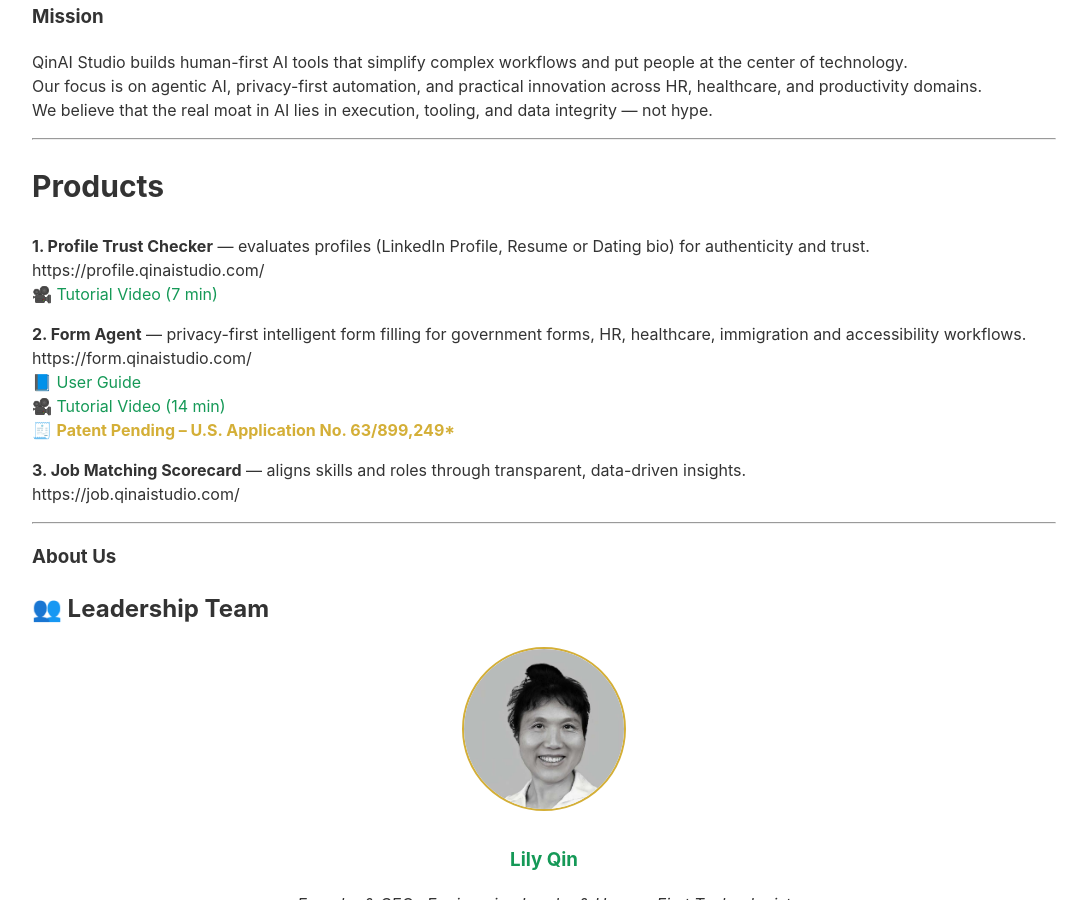
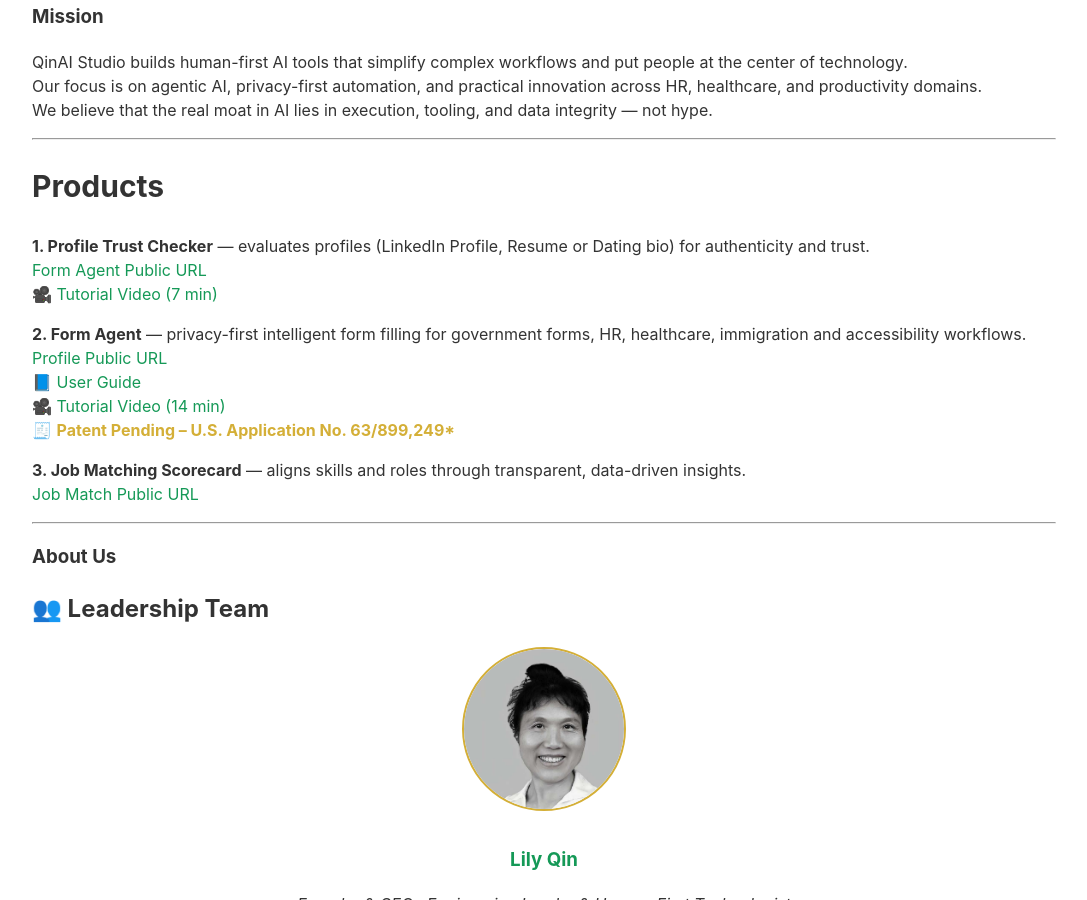
Before and after one commit to LilyQin19/qinaistudio.github.io, a Jekyll site: the page built from index.md, in a window 1280 px wide and 900 px high, scrolled down 350 px. Shown: the whole window, without its empty margins (96-1183 px from the left). Built offline with Jekyll 4.4.1, drawn with Linux system fonts in a browser that asks for light colours; our own code applies the rules of GitHub Pages for plain Markdown files.

Commit message:
Update links to use descriptive text

```diff
--- a/index.md
+++ b/index.md
@@ -10,19 +10,19 @@ We believe that the real moat in AI lies in execution, tooling, and data integri
 
 **1. Profile Trust Checker**
  — evaluates  profiles (LinkedIn Profile, Resume or Dating bio) for authenticity and trust.
- <br> https://profile.qinaistudio.com/
+ <br> [Form Agent Public URL](https://profile.qinaistudio.com/)
  <br>🎥 [Tutorial Video (7 min)](https://drive.google.com/file/d/13vwGN3uDVuF7IyEVLmvvK4GAg50trVMC/view)
 
 **2. Form Agent**
  — privacy-first intelligent form filling for government forms, HR, healthcare, immigration and accessibility workflows.
-<br> https://form.qinaistudio.com/
+<br> [Profile Public URL](https://form.qinaistudio.com/)
 <br>📘 [User Guide](https://github.com/LilyQin19/qinaistudio.github.io/blob/main/FormAgent_UserGuide.md)
 <br>🎥 [Tutorial Video (14 min)](https://drive.google.com/file/d/18BF1jLBIaXCl9N16ZG3PMGCMgOCFAgxA/view)
 <br>🧾 <span style="color:#d4af37; font-weight:bold;">Patent Pending – U.S. Application No. 63/899,249*</span>
 
 **3. Job Matching Scorecard**
  — aligns skills and roles through transparent, data-driven insights.
- <br> https://job.qinaistudio.com/
+ <br> [Job Match Public URL](https://job.qinaistudio.com/)
 
 ---
 
```
